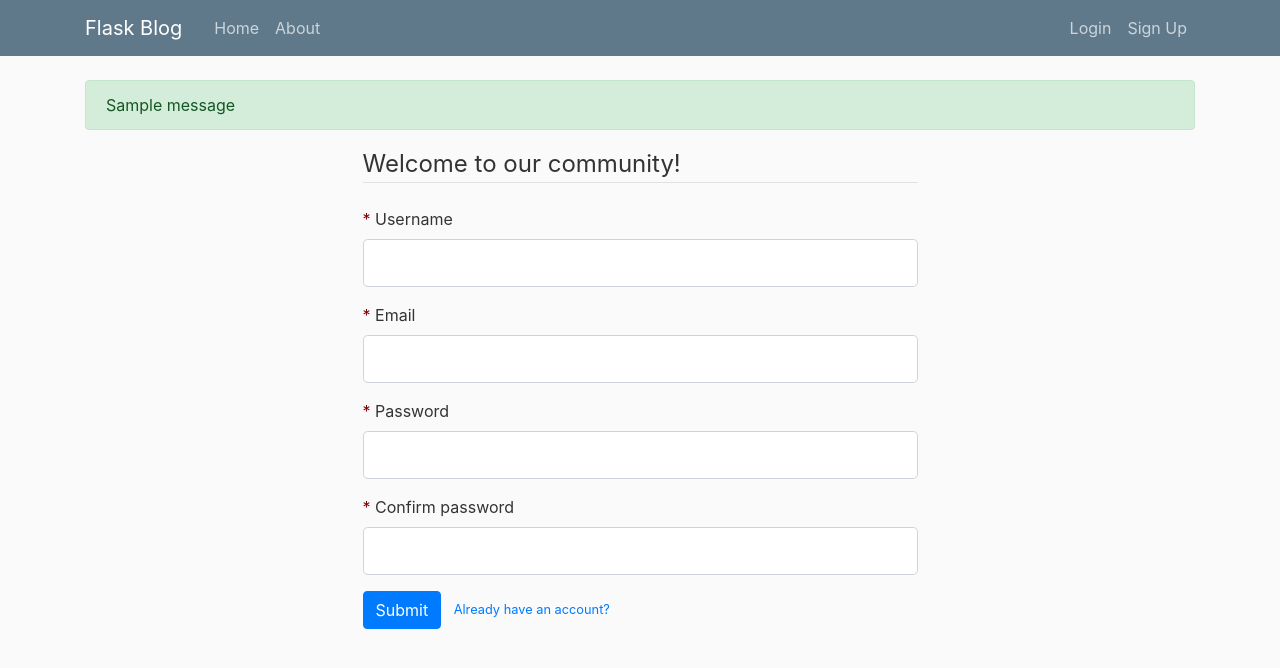
After one commit to bene802/Flask-Project, a Flask app: template sharethoughts/templates/signup.html in a window 1280 px wide. The commit adds this page. Shown: the top 668 px of the page. Run offline with Flask 2, Linux system fonts and the light colour scheme; the template is opened without the code that fills it: most values are stand-ins (such as "Sample title", 1, 10 or a date in 2020); one stand-in notice (Sample message) is shown; form fields are guessed from the names that the template uses; some libraries are stand-ins or nearby versions.

Commit message:
constructure

```diff
--- /dev/null
+++ b/sharethoughts.py
@@ -0,0 +1,56 @@
+from flask import Flask, render_template, url_for, flash, redirect
+from flask_sqlalchemy import SQLAlchemy
+from forms import SignUpForm, LoginForm
+
+app = Flask(__name__)
+app.config['SECRET_KEY'] = 'dd2f2f39f11dab2c8497833d5a0e9d38'
+# secrect key used to protect forms against modifing cookies, cross-site request, html file "hidden_tag() is used for it"
+app.config['SQLALCHEMY_DATABASE_URI'] = 'sqlite:///site.db'
+db = SQLAlchemy(app)
+from models import User, Post
+
+
+posts = [
+    {
+        'author': 'Oliver',
+        'title': 'Thought1',
+        'date': '2019-02-18',
+        'content': "Hello World"
+    },
+    {
+        'author': 'Mike',
+        'title': 'Thought2',
+        'date': '2019-02-19',
+        'content': "Cool Place!"
+    }
+]
+
+
+@app.route("/home")
+def home():
+    return render_template('home.html', title='home', thoughts=posts)
+
+
+@app.route('/signup', methods=['GET', 'POST'])
+def signup():
+    form = SignUpForm()  # create an instance of the form
+    if form.validate_on_submit():
+        flash(f'Account created for {form.username.data}', 'success')
+        return redirect(url_for('home'))
+    return render_template('signup.html', title='signup', form=form)
+
+
+@app.route('/login', methods=['GET', 'POST'])
+def login():
+    form = LoginForm()
+    if form.validate_on_submit():
+        if form.email.data == 'zetong@nyu.edu' and form.password.data == 'password':
+            flash('Log in succefully!', 'success')
+            return redirect(url_for('home'))
+        else:
+            flash('Unsuccessful, please check your email and password', 'danger')
+    return render_template('login.html', title='login', form=form)
+
+
+if __name__ == '__main__':
+    app.run(debug=True)
--- /dev/null
+++ b/sharethoughts/static/main.css
@@ -0,0 +1,80 @@
+body {
+  background: #fafafa;
+  color: #333333;
+  margin-top: 5rem;
+}
+
+h1, h2, h3, h4, h5, h6 {
+  color: #444444;
+}
+
+.bg-steel {
+  background-color: #5f788a;
+}
+
+.site-header .navbar-nav .nav-link {
+  color: #cbd5db;
+}
+
+.site-header .navbar-nav .nav-link:hover {
+  color: #ffffff;
+}
+
+.site-header .navbar-nav .nav-link.active {
+  font-weight: 500;
+}
+
+.content-section {
+  background: #ffffff;
+  padding: 10px 20px;
+  border: 1px solid #dddddd;
+  border-radius: 3px;
+  margin-bottom: 20px;
+}
+
+.article-title {
+  color: #444444;
+}
+
+a.article-title:hover {
+  color: #428bca;
+  text-decoration: none;
+}
+
+.article-content {
+  white-space: pre-line;
+}
+
+.article-img {
+  height: 65px;
+  width: 65px;
+  margin-right: 16px;
+}
+
+.article-metadata {
+  padding-bottom: 1px;
+  margin-bottom: 4px;
+  border-bottom: 1px solid #e3e3e3
+}
+
+.article-metadata a:hover {
+  color: #333;
+  text-decoration: none;
+}
+
+.article-svg {
+  width: 25px;
+  height: 25px;
+  vertical-align: middle;
+}
+
+.account-img {
+  height: 125px;
+  width: 125px;
+  margin-right: 20px;
+  margin-bottom: 16px;
+}
+
+.account-heading {
+  font-size: 2.5rem;
+}
--- /dev/null
+++ b/sharethoughts/templates/layout.html
@@ -0,0 +1,64 @@
+<!DOCTYPE html>
+<html>
+<head>
+    <!-- Required meta tags -->
+    <meta charset="utf-8">
+    <meta name="viewport" content="width=device-width, initial-scale=1, shrink-to-fit=no">
+
+    <!-- Bootstrap CSS -->
+    <link rel="stylesheet" href="https://maxcdn.bootstrapcdn.com/bootstrap/4.0.0/css/bootstrap.min.css" integrity="sha384-Gn5384xqQ1aoWXA+058RXPxPg6fy4IWvTNh0E263XmFcJlSAwiGgFAW/dAiS6JXm" crossorigin="anonymous">
+
+    <link rel="stylesheet" type="text/css" href="{{ url_for('static', filename='main.css') }}">
+
+    {% if title %}
+        <title>{{ title }}</title>
+    {% else %}
+        <title>share your thoughts</title>
+    {% endif %}
+</head>
+<body>
+    <header class="site-header">
+      <nav class="navbar navbar-expand-md navbar-dark bg-steel fixed-top">
+        <div class="container">
+          <a class="navbar-brand mr-4" href="/">Flask Blog</a>
+          <button class="navbar-toggler" type="button" data-toggle="collapse" data-target="#navbarToggle" aria-controls="navbarToggle" aria-expanded="false" aria-label="Toggle navigation">
+            <span class="navbar-toggler-icon"></span>
+          </button>
+          <div class="collapse navbar-collapse" id="navbarToggle">
+            <div class="navbar-nav mr-auto">
+              <a class="nav-item nav-link" href="{{ url_for('home') }}">Home</a>
+              <a class="nav-item nav-link" href="{{ url_for('home') }}">About</a>
+            </div>
+            <!-- Navbar Right Side -->
+            <div class="navbar-nav">
+              <a class="nav-item nav-link" href="{{ url_for('login') }}">Login</a>
+              <a class="nav-item nav-link" href="{{ url_for('signup') }}">Sign Up</a>
+            </div>
+          </div>
+        </div>
+      </nav>
+    </header>
+
+    <main role="main" class="container">
+        <div class="">
+          {% with messages = get_flashed_messages(with_categories=true) %}
+            {% if messages %}
+              {% for category, message in messages %}
+                <div class="alert alert-{{ category }}">
+                  {{ message }}
+                </div>
+              {% endfor %}
+            {% endif %}
+          {% endwith %}
+          {% block content %}{% endblock %}
+        </div>
+    </main>
+
+
+    <!-- jQuery first, then Popper.js, then Bootstrap JS -->
+    <script src="https://code.jquery.com/jquery-3.2.1.slim.min.js" integrity="sha384-KJ3o2DKtIkvYIK3UENzmM7KCkRr/rE9/Qpg6aAZGJwFDMVNA/GpGFF93hXpG5KkN" crossorigin="anonymous"></script>
+    <script src="https://cdnjs.cloudflare.com/ajax/libs/popper.js/1.12.9/umd/popper.min.js" integrity="sha384-ApNbgh9B+Y1QKtv3Rn7W3mgPxhU9K/ScQsAP7hUibX39j7fakFPskvXusvfa0b4Q" crossorigin="anonymous"></script>
+    <script src="https://maxcdn.bootstrapcdn.com/bootstrap/4.0.0/js/bootstrap.min.js" integrity="sha384-JZR6Spejh4U02d8jOt6vLEHfe/JQGiRRSQQxSfFWpi1MquVdAyjUar5+76PVCmYl" crossorigin="anonymous"></script>
+
+</body>
+</html>
--- /dev/null
+++ b/sharethoughts/templates/signup.html
@@ -0,0 +1,75 @@
+{% extends 'layout.html' %}
+{% block content %}
+
+    <div style="margin-left: 25%; margin-right: 25%">
+        <form method='POST' action=''>
+            {{ form.hidden_tag() }}
+            <fieldset class='form-group'>
+                <legend class='border-bottom mb-4'>Welcome to our community!</legend>
+                <div class='form-group'>
+                    <span style="color:maroon">* </span>
+                    {{ form.username.label(class='form-control-label') }}
+                    {% if form.username.errors %}
+                        {{ form.username(class="form-control form-control-lg is-invalid") }}
+                        <div class="invalid-feedback">
+                            {% for error in form.username.errors %}
+                                <span>{{ error }}</span>
+                            {% endfor %}
+                        </div>
+                    {% else %}
+                        {{ form.username(class="form-control form-control-lg") }}
+                    {% endif %}
+                </div>
+                <div class='form-group'>
+                    <span style="color:maroon">* </span>
+                    {{ form.email.label(class='form-control-label') }}
+                    {% if form.email.errors %}
+                        {{ form.email(class="form-control form-control-lg is-invalid") }}
+                        <div class="invalid-feedback">
+                            {% for error in form.email.errors %}
+                                <span>{{ error }}</span>
+                            {% endfor %}
+                        </div>
+                    {% else %}
+                        {{ form.email(class="form-control form-control-lg") }}
+                    {% endif %}
+                </div>
+                <div class='form-group'>
+                    <span style="color:maroon">* </span>
+                    {{ form.password.label(class="form-control-label") }}
+                    {% if form.password.errors %}
+                        {{ form.password(class="form-control form-control-lg is-invalid") }}
+                        <div class="invalid-feedback">
+                            {% for error in form.password.errors %}
+                                <span>{{ error }}</span>
+                            {% endfor %}
+                        </div>
+                    {% else %}
+                        {{ form.password(class="form-control form-control-lg") }}
+                    {% endif %}
+                </div>
+                <div class='form-group'>
+                    <span style="color:maroon">* </span>
+                    {{ form.confirm_password.label(class="form-control-label") }}
+                    {% if form.confirm_password.errors %}
+                        {{ form.confirm_password(class="form-control form-control-lg is-invalid") }}
+                        <div class="invalid-feedback">
+                            {% for error in form.confirm_password.errors %}
+                                <span>{{ error }}</span>
+                            {% endfor %}
+                        </div>
+                    {% else %}
+                        {{ form.confirm_password(class="form-control form-control-lg") }}
+                    {% endif %}
+                </div>
+                <div class='form-group'>
+                    {{ form.submit(class='btn btn-primary') }}
+                    <small class='text-muted ml-2'>
+                        <a href="{{ url_for('login') }}">Already have an account?</a>
+                    </small>
+                </div>
+            </fieldset>
+        </form>
+    </div>
+
+{% endblock content %}
```
Also changed, not shown: Flask_PJ/ShareThoughts.py (deleted, +0 -27 lines), Flask_PJ/templates/layout.html (deleted, +0 -27 lines), sharethoughts/forms.py (added, +18 -0 lines), sharethoughts/models.py (added, +25 -0 lines), sharethoughts/templates/login.html (added, +55 -0 lines), sharethoughts/__init__.py (added), sharethoughts/templates/home.html (line endings or trailing spaces).
